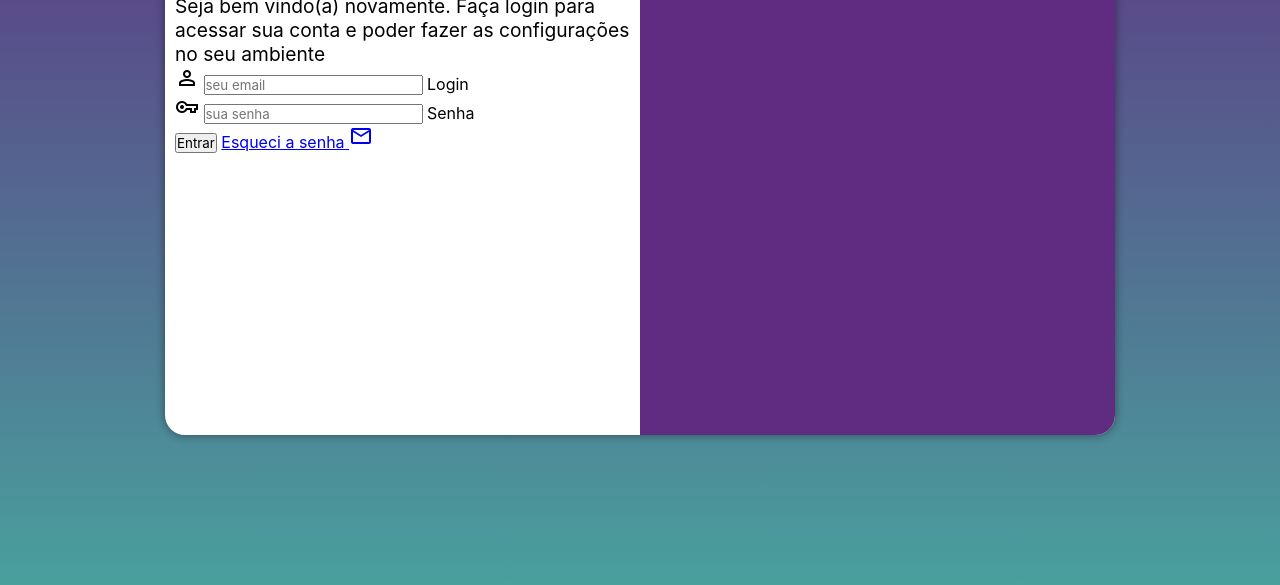
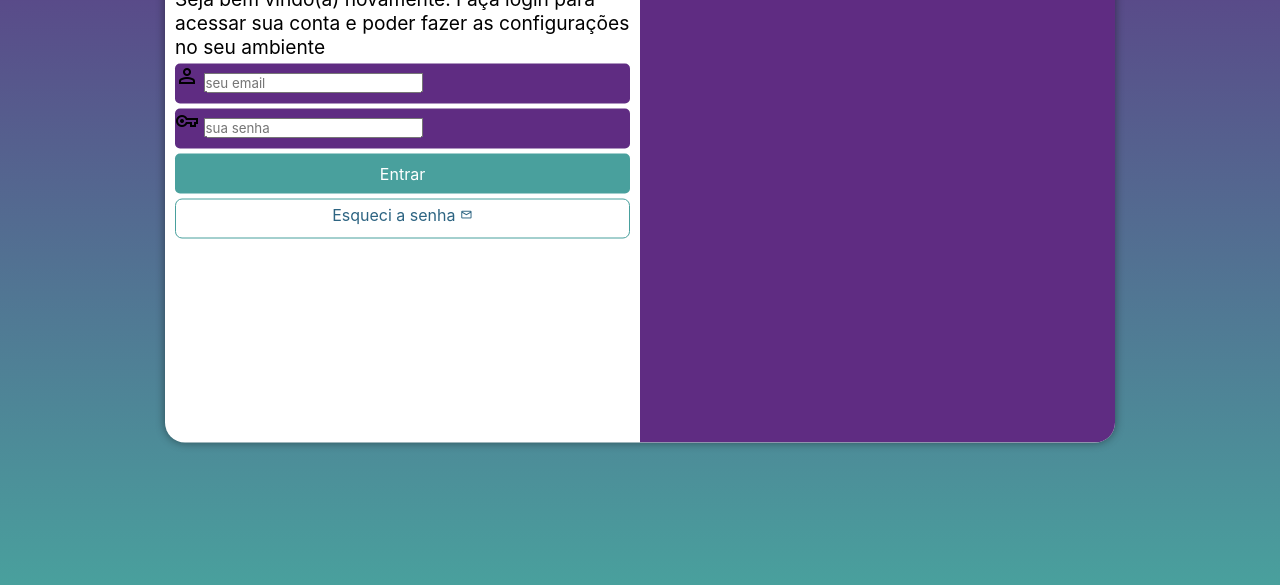
Before and after one commit to nivia-dev/projeto-login, a plain HTML site: page index.html in a window 1280 px wide. Shown: the part 215-800 px from the top of the page. Drawn offline with nearby package versions, Linux system fonts and the light colour scheme.

Commit message:
Config form style.css

```diff
--- a/estilos/style.css
+++ b/estilos/style.css
@@ -33,7 +33,7 @@ section#login {
     overflow: hidden;
     background-color: white;
     width: 250px;
-    height: 500px;
+    height: 515px;
     border-radius: 20px;
     box-shadow: 0px 0px 10px rgba(0, 0, 0, 0.445);
 
@@ -62,3 +62,55 @@ div#formulario > h1 {
 div#formulario > p {
     font-size: 0.8em;
 }
+
+form > div.campo {
+    background-color: #5f2c82;
+    display: block;
+    width: 100%;
+    height: 40px;
+    border-radius: 5px;
+    margin: 5px 0px;
+}
+
+div.campo > label {
+    display: none;
+}
+
+form > input[type=submit] {
+    display: block;
+    font-size: 1em;
+    width: 100%;
+    height: 40px;
+    background-color: #49a09d;
+    color: white;
+    border: none;
+    border-radius: 5px;
+    cursor: pointer;
+}
+
+form > input [type=submit]:hover {
+    background-color: #2d6482;
+}
+
+form > a.botao {
+    display: block;
+    text-align: center;
+    font-size: 1em;
+    width: 100%;
+    height: 40px;
+    padding-top: 5px;
+    margin-top: 5px;
+    background-color: white;
+    color: #2d6482;
+    border: 1px solid #49a09d;
+    border-radius: 7px;
+    text-decoration: none;
+}
+
+form > a.botao:hover {
+    background-color: #6cd3cf;
+}
+
+form > a.botao > span{
+    font-size: 0.8em;
+}
--- a/index.html
+++ b/index.html
@@ -30,7 +30,7 @@
                         <label for="isenha">Senha</label>
                     </div>
                     <input type="submit" value="Entrar">
-                    <a href="esqueci.html">Esqueci a senha <span class="material-symbols-outlined">mail</span></a>
+                    <a href="esqueci.html" class="botao">Esqueci a senha <span class="material-symbols-outlined">mail</span></a>
                 </form>
 
             </div>
```
